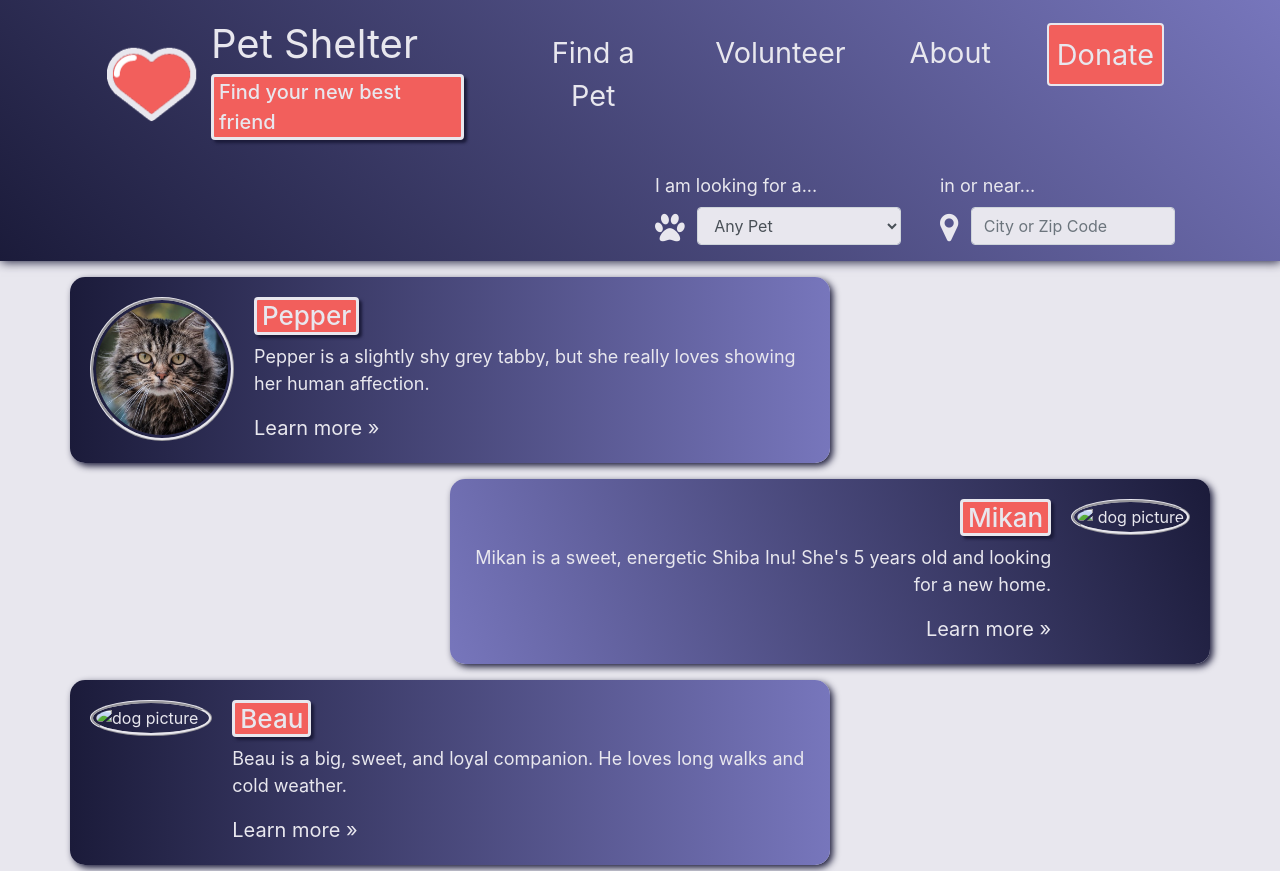
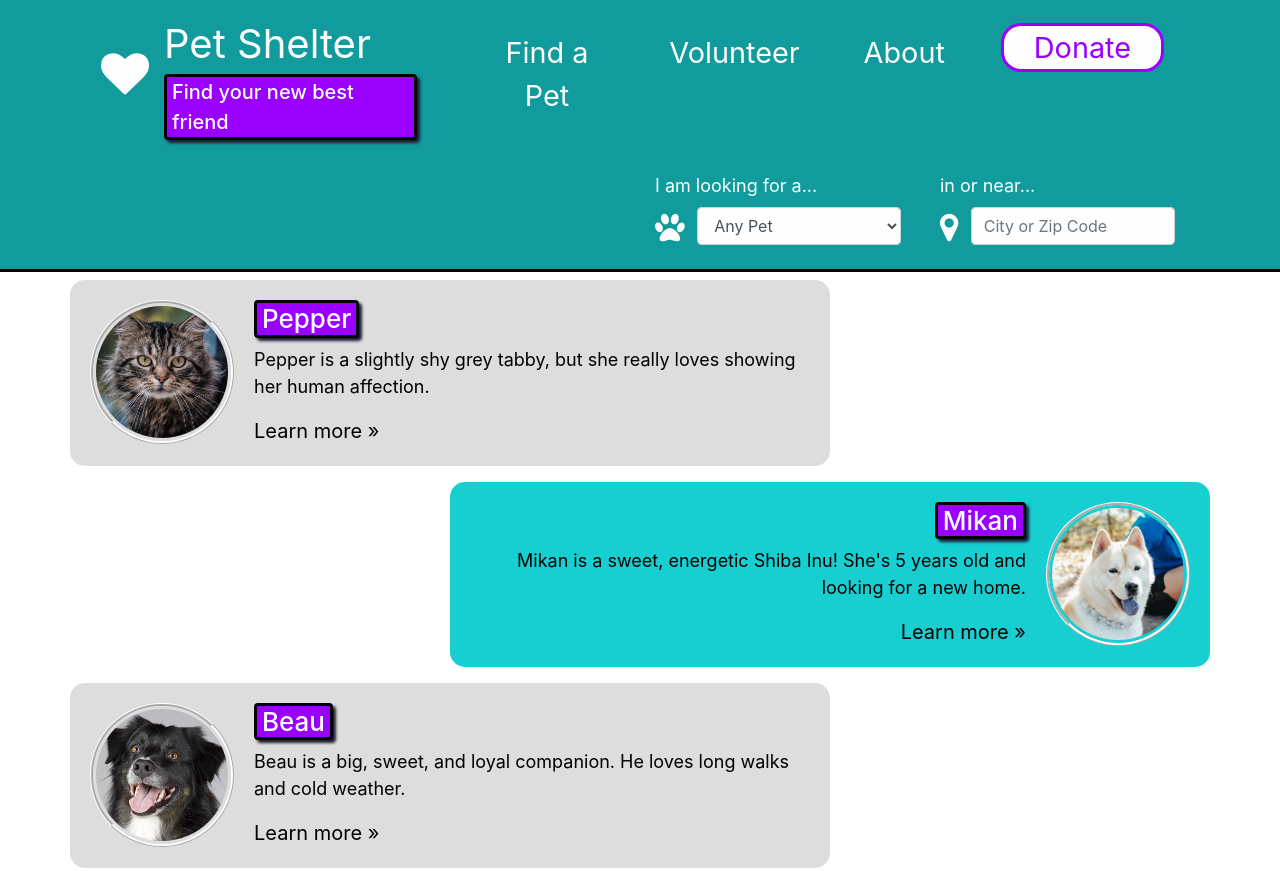
Before and after one commit to elena-zelenskaya/Pet_Shelter_Website, a plain HTML site: page index.html in a window 1280 px wide. Shown: the top 871 px of the page. Drawn offline with nearby package versions, Linux system fonts and the light colour scheme.

Commit message:
changed color scheme

```diff
--- a/index.html
+++ b/index.html
@@ -16,7 +16,7 @@
     <header>
         <div class="container mb-2">
             <nav class="navbar navbar-expand-lg navbar-dark mb-4">
-                <img class="navbar-logo" src="img/heart_logo.png" alt="heart logo">
+                <i class="fa fa-3x fa-heart" aria-hidden="true"></i>
                 <div class="brand_wrapper">
                     <a class="navbar-brand" href="#">Pet Shelter</a>
                     <span class="headline">Find your new best friend</span>
@@ -82,23 +82,23 @@
                 <div>
                     <h2 class="headline">Pepper</h2>
                     <p>Pepper is a slightly shy grey tabby, but she really loves showing her human affection.</p>
-                    <a class="info_link" href="pepper.html">Learn more &raquo;</a>
+                    <a href="#" class="info_link" href="pepper.html">Learn more &raquo;</a>
                 </div>
             </div>
             <div class="col-md-8 offset-md-4 pet_info d-flex flex-row-reverse my-2">
-                <img src="img/mikan-1.jpg" alt="dog picture">
+                <img src="img/mikan.jpg" alt="dog picture">
                 <div>
                     <h2 class="headline">Mikan</h2>
                     <p>Mikan is a sweet, energetic Shiba Inu! She's 5 years old and looking for a new home.</p>
-                    <a class="info_link">Learn more &raquo;</a>
+                    <a href="#" class="info_link">Learn more &raquo;</a>
                 </div>
             </div>
             <div class="col-md-8 pet_info d-flex my-2">
-                <img src="img/beau-1.jpg" alt="dog picture">
+                <img src="img/beau.jpg" alt="dog picture">
                 <div>
                     <h2 class="headline">Beau</h2>
                     <p>Beau is a big, sweet, and loyal companion. He loves long walks and cold weather.</p>
-                    <a class="info_link">Learn more &raquo;</a>
+                    <a href="#" class="info_link">Learn more &raquo;</a>
                 </div>
             </div>
             <div class="col-md-8 offset-md-4 pet_info d-flex flex-row-reverse my-2">
@@ -107,7 +107,7 @@
                     <h2 class="headline">Tobias</h2>
                     <p>Tobias is an adorable French bulldog. He needs a lot of attention and loves food more than
                         anything else.</p>
-                    <a class="info_link">Learn more &raquo;</a>
+                    <a href="#" class="info_link">Learn more &raquo;</a>
                 </div>
             </div>
             <div class="col-md-8 pet_info d-flex my-2">
@@ -115,7 +115,7 @@
                 <div>
                     <h2 class="headline">Dodge</h2>
                     <p>Dodge is a cheerful Boxer. He loves everything and everyone around.</p>
-                    <a class="info_link">Learn more &raquo;</a>
+                    <a href="#" class="info_link">Learn more &raquo;</a>
                 </div>
             </div>
         </div>
--- a/styles.css
+++ b/styles.css
@@ -12,15 +12,14 @@
 }
 
 body {
-    background-color: #E8E7EE;
-    color: #E8E7EE;
+    /* background-color: #E8E7EE; */
+    color: #fefefe;
 }
 
 header {
-    background:linear-gradient(225deg, #7776BC, #1B1B3A);
-    /* background: linear-gradient(225deg, #565676, #539987); */
-    /* background: #565676; */
-    box-shadow: 1px 1px 10px #1B1B3A;
+    background: #119b9d;
+    /* box-shadow: 1px 1px 10px #1B1B3A; */
+    border-bottom:3px solid black;
 
 }
 
@@ -29,22 +28,27 @@ header {
 }
 
 .navbar .navbar-brand {
-    color: #E8E7EE;
+    color: #fefefe;
     padding-bottom: 0;
 }
 
 .navbar .nav-item .nav-link {
-    color: #E8E7EE;
+    color: #fefefe;
 }
 
 .navbar .navbar-brand:hover, .navbar .nav-item .nav-link:hover, .info_link:hover {
-    color: #ffe006;
+    color: #9900ff;
     text-decoration: none;
 }
 
 .navbar .nav-item .btn:hover {
-    color:#1B1B3A;
-    background-color: #ffe006;
+    color:#fefefe;
+    background-color: #9900ff;
+}
+
+.fa-3x {
+    color:#fefefe;
+    margin-right:15px;;
 }
 
 .brand_wrapper {
@@ -54,14 +58,14 @@ header {
 
 .headline {
     display:inline-block;
-    border: 3px solid #E8E7EE;
+    border: 3px solid #000;
     border-radius:4px;
     padding:0 5px;
-    background-color: #f25f5c;
+    background-color: #9900ff;
     font-size:20px;
     font-weight: 500;
     box-shadow: 3px 3px 3px #1B1B3A;
-    color: #E8E7EE;
+    color: #fefefe;
 }
 
 .navbar-collapse {
@@ -69,20 +73,23 @@ header {
     text-align: center;
 }
 
-header .btn {
-    background-color:#f25f5c;
-    border: 2px solid #E8E7EE;
+header .navbar .nav-item a.btn {
+    background-color:#fefefe;
+    border: 3px solid #9900ff;
+    color:#9900ff;
+    border-radius:20px;
+    padding: 0 30px;
 }
 
 .form-control {
     display:inline-block;
     width:80%;
-    background-color: #E8E7EE;
+    background-color: #fefefe;
 }
 
 .form-group label {
     display:block;
-    color: #E8E7EE;
+    color: #fefefe;
     font-size: 18px;
 }
 
@@ -90,15 +97,14 @@ header .btn {
 .fa-2x {
     margin-right: 8px;
     vertical-align: middle;
-    color: #E8E7EE;
+    color: #fefefe;
 }
 
 
 .pet_info {
     border-radius: 15px;
     padding:20px;
-    box-shadow: 3px 3px 7px #1B1B3A;
-    color:#E8E7EE;
+    color:#000;
 }
 
 h2.headline {
@@ -106,8 +112,8 @@ h2.headline {
 }
 
 .pet_info:nth-child(odd) {
-    background:linear-gradient(270deg, #7776BC, #1B1B3A);
-    /* background: linear-gradient(225deg, #565676, #539987); */
+    background: #dddddd;
+    /* box-shadow: 3px 3px 7px #dddddd; */
 }
 
 .pet_info:nth-child(odd) img {
@@ -115,9 +121,9 @@ h2.headline {
 }
 
 .pet_info:nth-child(even) {
-    background:linear-gradient(70deg, #7776BC, #1B1B3A);
-    /* background: linear-gradient(25deg, #565676, #539987); */
+    background:#17cfd1;
     text-align: right;
+    /* box-shadow: 3px 3px 7px #17cfd1; */
 }
 
 .pet_info:nth-child(even) img {
@@ -127,15 +133,14 @@ h2.headline {
 .pet_info img {
     width:40%;
     height:fit-content;
-    border: 3px #E8E7EE ridge;
+    border: 3px #fefefe ridge;
     border-radius: 100%;
     padding:3px;
 }
 
 .info_link {
     font-size: 20px;
-    color: #E8E7EE;
-    cursor: pointer;
+    color: #000;
 }
 
 
```
